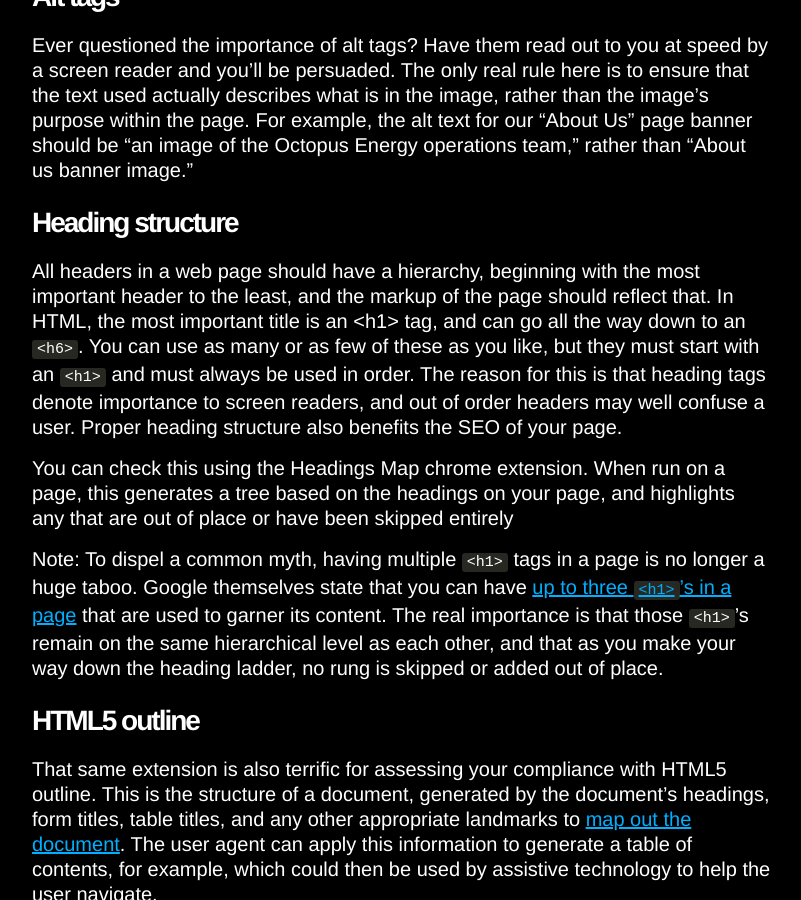
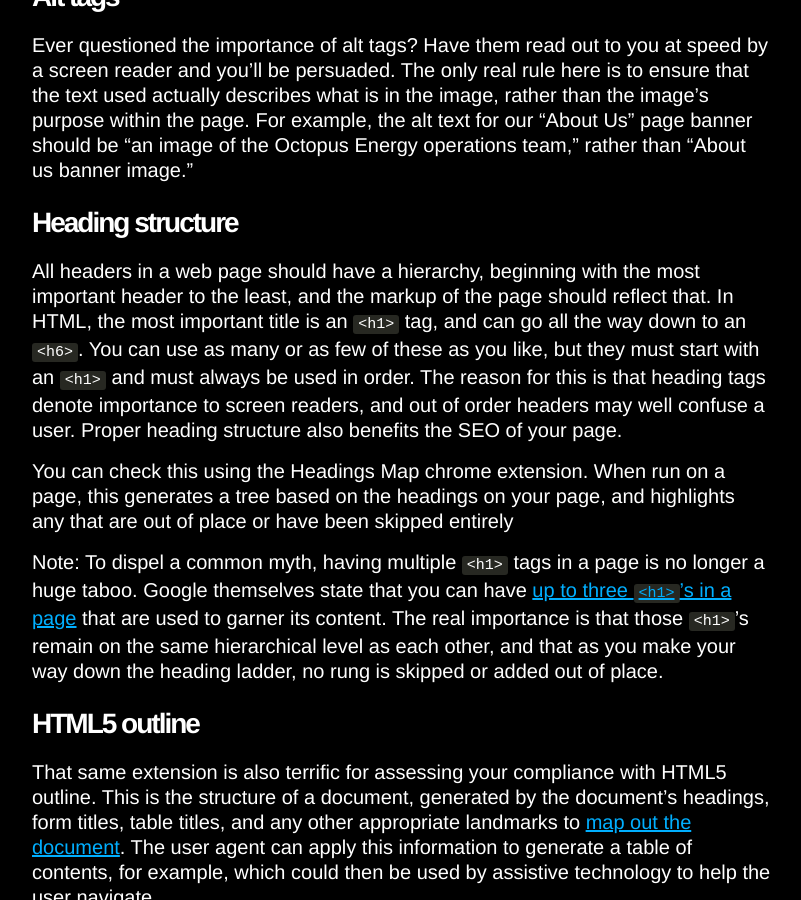
Before and after one commit to octoenergy/octoenergy.github.io, a Jekyll site: the page built from _posts/2016-07-22-improving-accessibility-at-octopus-energy.markdown, in a window 1280 px wide and 900 px high, scrolled down 876 px. Shown: the whole window, without its empty margins (238-1039 px from the left). Built offline with Jekyll 4.4.1, drawn with Linux system fonts in a browser that asks for light colours; some web fonts are replaced.

```diff
--- a/_posts/2016-07-22-improving-accessibility-at-octopus-energy.markdown
+++ b/_posts/2016-07-22-improving-accessibility-at-octopus-energy.markdown
@@ -29,7 +29,7 @@ than “About us banner image.”
 ## Heading structure
 All headers in a web page should have a hierarchy, beginning with the most
 important header to the least, and the markup of the page should reflect that.
-In HTML, the most important title is an <h1> tag, and can go all the way down to
+In HTML, the most important title is an `<h1>` tag, and can go all the way down to
 an `<h6>`. You can use as many or as few of these as you like, but they must start
 with an `<h1>` and must always be used in order. The reason for this is that heading
 tags denote importance to screen readers, and out of order headers may well
```
